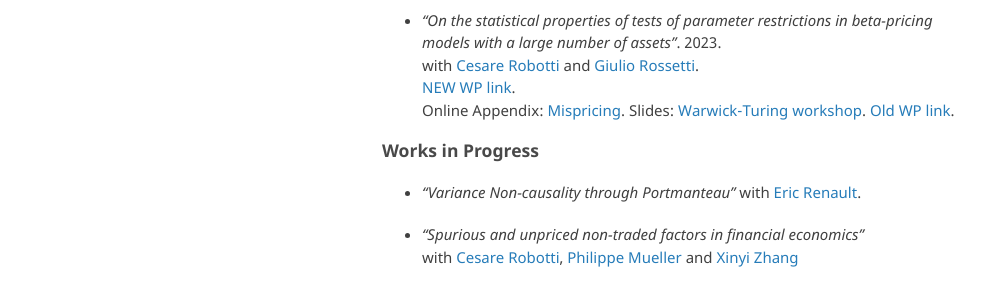
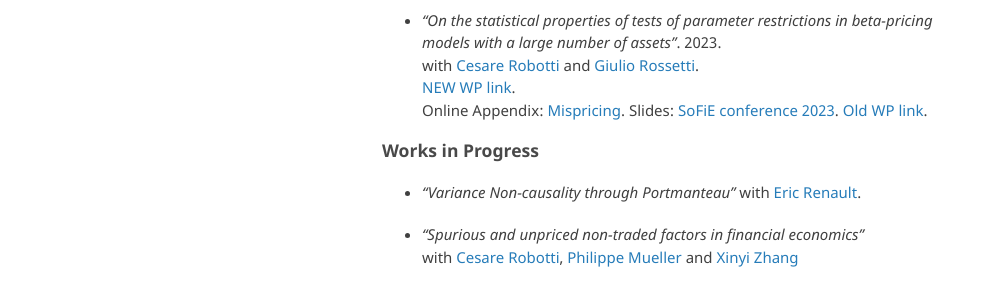
Before and after one commit to amandri/amandri.github.io, a Jekyll site: the page built from index.md, in a window 1280 px wide. Shown: the part 370-664 px from the top of the page, without its empty margins (133-1117 px from the left). Built offline with Jekyll 4.4.1, drawn with Linux system fonts in a browser that asks for light colours; the repository's description, which GitHub fills in, is left out; our own code applies the rules of GitHub Pages for plain Markdown files.

Commit message:
Update index.md

```diff
--- a/index.md
+++ b/index.md
@@ -19,7 +19,7 @@ My main supervisor is [Eric Renault](https://warwick.ac.uk/fac/soc/economics/sta
 - *"On the statistical properties of tests of parameter restrictions in beta-pricing models with a large number of assets"*. 2023. \
 with [Cesare Robotti](https://www.cesarerobotti.com) and [Giulio Rossetti](https://giuliorossetti94.github.io). \
 [NEW WP link](https://www.dropbox.com/s/e84bnxvhqwgubom/Rossetti_Andriollo_Robotti-2.pdf?dl=0). \
- Online Appendix: [Mispricing](https://www.dropbox.com/s/6uhz62iu0fahm11/output_misspricing.pdf?dl=0). Slides: [Warwick-Turing workshop](https://www.dropbox.com/s/vy49cdw5d54ajn5/turing_warwick_short.pdf?dl=0). [Old WP link](https://www.dropbox.com/s/z5v7g2pi2rl3sz1/Rossetti_Andriollo_Robotti.pdf?dl=0).
+ Online Appendix: [Mispricing](https://www.dropbox.com/s/6uhz62iu0fahm11/output_misspricing.pdf?dl=0). Slides: [SoFiE conference 2023](https://www.dropbox.com/s/8ztgvjnrz22ox0t/sofie.pdf?dl=0). [Old WP link](https://www.dropbox.com/s/z5v7g2pi2rl3sz1/Rossetti_Andriollo_Robotti.pdf?dl=0).
 
 ### Works in Progress
 
```
